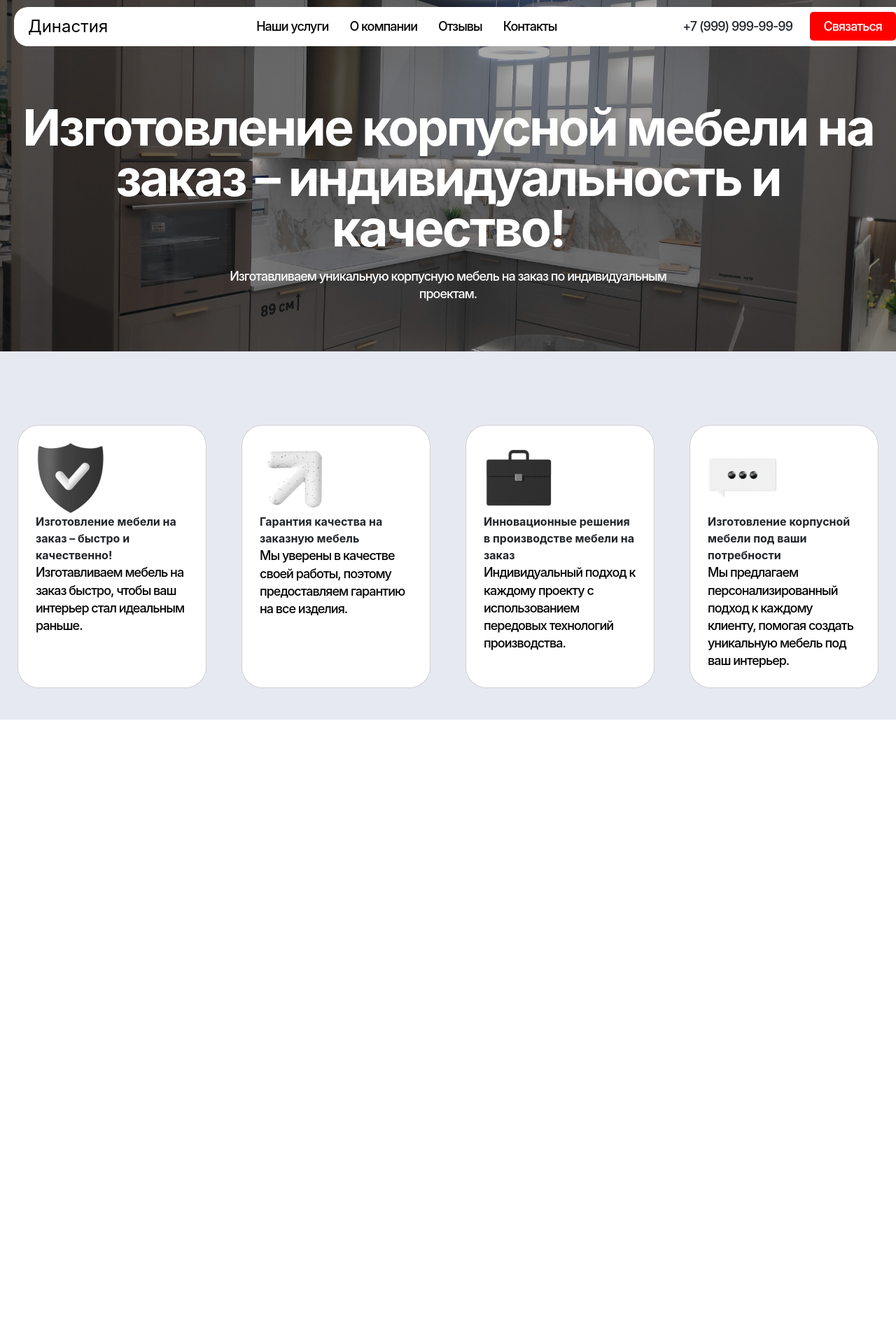
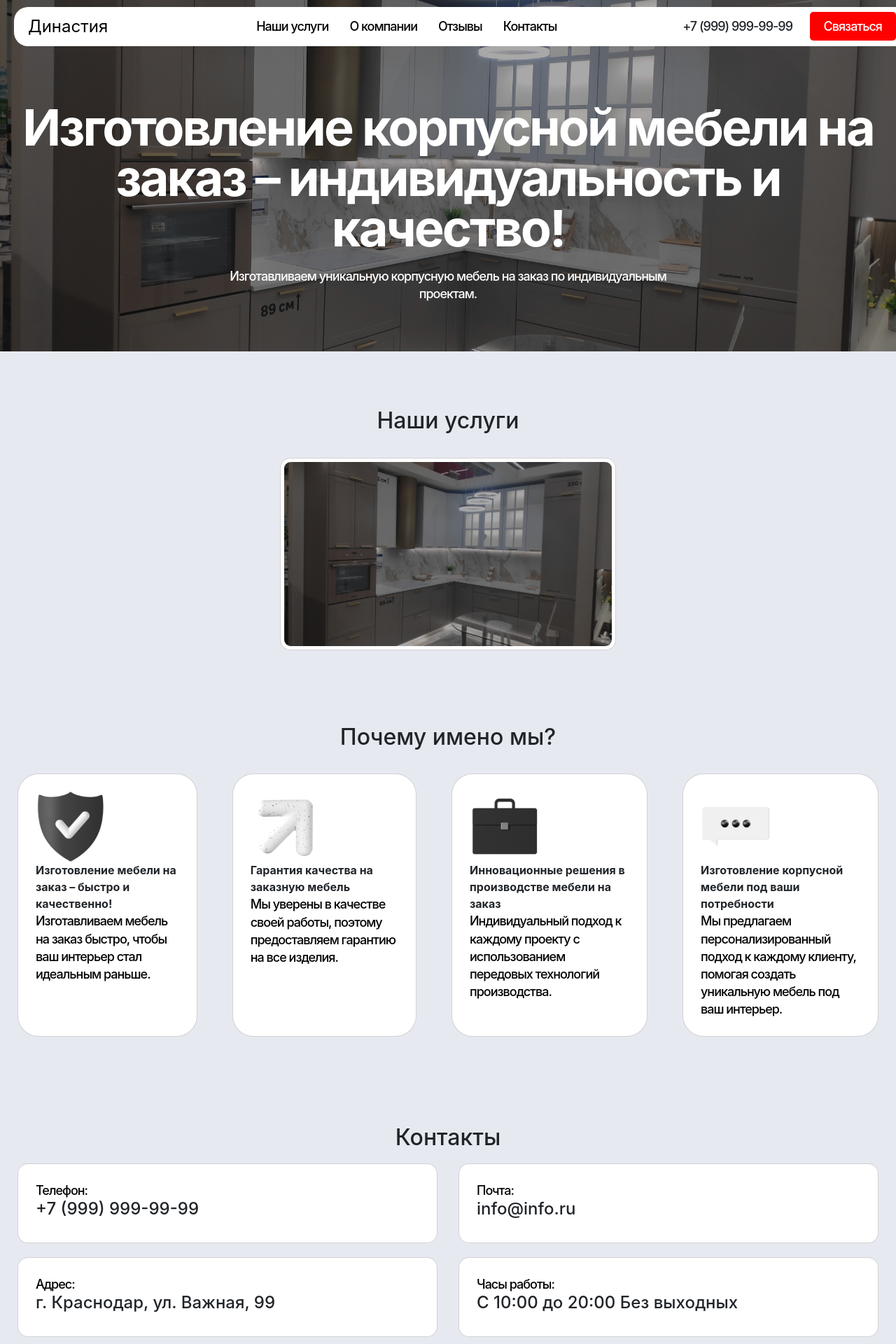
Before and after one commit to Dmitry123654789/FlaskProject, a Flask app: page / in a window 1280 px wide. Shown: the whole page at 70% size. Before the commit the page ends 1028 px from the top, so only its background shows below. Run offline with Flask 3, Linux system fonts and the light colour scheme.

Commit message:
Главная страница расширена

```diff
--- /dev/null
+++ b/static/css/home_page.css
@@ -0,0 +1,153 @@
+
+
+* {
+    margin: 0;
+    padding: 0;
+    box-sizing: border-box;
+}
+
+body {
+    font-family: Inter, Arial !important;
+    background-color: #ffffff;
+}
+
+header {
+    display: flex;
+    align-items: center;
+    justify-content: space-between;
+    background-color: #ffffff;
+    height: max-content;
+    width: 1280px;
+    padding: 10px 20px 10px 20px;
+    border-radius: 20px;
+    filter: brightness(100%)
+}
+
+.logo {
+    font-size: 24px;
+    color: black;
+    vertical-align: middle;
+
+}
+
+ul {
+    text-decoration: none;
+    color: black;
+}
+
+.ul-nav-menu {
+    display: flex;
+    list-style-type: none;
+    margin: 0px;
+}
+
+
+.contact-button {
+    background-color: red;
+    color: white;
+    padding: 10px 20px;
+    border-radius: 5px;
+    text-decoration: none;
+}
+
+.nav-menu {
+    padding: 10px 20px;
+    background-image: url('/static/img/home_page_photo.jpg');
+    background-size: 100% auto;
+    background-position: center;
+    background-repeat: no-repeat;
+    width: 100%;
+    height: auto;
+    max-height: 2268px;
+}
+
+
+.text-header {
+    color: white;
+    font-weight: 700;
+    font-style: normal;
+    font-size: 72px;
+    line-height: 100%;
+    letter-spacing: -3px;
+}
+
+
+a {
+    font-family: Inter, Arial !important;
+    font-weight: 500;
+    font-style: normal;
+    font-size: 18px;
+    line-height: 140%;
+    letter-spacing: -1px;
+    text-decoration: none;
+    color: black;
+}
+
+.card {
+    padding: 25px 25px;
+    background: #FFFFFF;
+    border-radius: 30px;
+    margin: 25px 25px;
+    align-content: center;
+}
+
+.card-span {
+    font-weight: bold;
+    text-align: left;
+}
+
+.card-a {
+    text-align: left;
+}
+
+.cards {
+    padding-top: 0px;
+    padding-bottom: 20px;
+    display: flex;
+    width: 100%;
+    justify-content: center;
+}
+
+.background-fill {
+    background: rgba(231, 233, 241, 1);
+}
+
+.card-contact {
+    border-radius: 15px;
+    min-width: 600px;
+    margin: 10px;
+}
+
+.cards-contact {
+    display: flex;
+    flex-direction: row;
+    gap: 10px;
+    justify-content: center;
+}
+
+.card-service {
+    content:url(/static/img/home_page_photo.jpg);
+    border-radius: 15px;
+    padding: 5px;
+    max-width: 480px;
+    max-height: 348px;
+    transition: 1s;
+}
+.card-service:hover {
+    transform: scale(1.1);
+}
+@media (max-width: 768px) { /* На узких экранах (<768px) */
+    .cards-contact {
+        flex-direction: column; /* Меняем на колонку */
+        align-items: center; /* Центрируем */
+    }
+
+    .card-contact {
+    min-width: 300px;
+    }
+
+    .card-service {
+    max-width: 260px;
+        max-height: 330px;
+}
+}
--- a/templates/base.html
+++ b/templates/base.html
@@ -6,7 +6,7 @@
     <link href="https://cdn.jsdelivr.net/npm/bootstrap@5.3.3/dist/css/bootstrap.min.css" rel="stylesheet"
           integrity="sha384-QWTKZyjpPEjISv5WaRU9OFeRpok6YctnYmDr5pNlyT2bRjXh0JMhjY6hW+ALEwIH" crossorigin="anonymous">
     <link href="{{ url_for('static', filename='css/style.css') }}" rel="stylesheet">
-    <link href="{{ url_for('static', filename='css/nav_menu.css') }}" rel="stylesheet">
+    <link href="{{ url_for('static', filename='css/home_page.css') }}" rel="stylesheet">
     <link rel="icon" href="{{ url_for('static', filename='img/icon.png') }}">
     <title>Династия</title>
 
--- a/templates/home.html
+++ b/templates/home.html
@@ -25,28 +25,74 @@
         мебель на заказ по индивидуальным<br>проектам.</a></div>
 </div>
 
-<div align="center" class="cards">
-    <div class="card" style="width: 280px">
+<div align="center" class="background-fill" style="padding-top: 80px;" id="service">
+    <h2>Наши услуги</h2>
+    <div class="cards-contact">
+        <a href="/citchen"><div>
+            <div class="card card-service" align="left"></div>
+
+        </div></a>
+    </div>
+</div>
+
+<div align="center" class="background-fill" style="padding-top: 80px;" id="about">
+    <h2>Почему имено мы?</h2>
+    <div class="cards">
+        <div class="card" style="max-width: 280px">
             <img width="100px" src="/static/img/xit.png">
             <span class="card-span">Изготовление мебели на заказ – быстро и качественно!<br></span>
             <a class="card-a">Изготавливаем мебель на заказ быстро, чтобы ваш интерьер стал идеальным раньше.</a>
         </div>
-    <div class="card" style="width: 280px">
+        <div class="card" style="max-width: 280px">
             <img width="100px" src="/static/img/strelka.png">
             <span class="card-span">Гарантия качества на заказную мебель<br></span>
             <a class="card-a">Мы уверены в качестве своей работы, поэтому предоставляем гарантию на все изделия.</a>
         </div>
-    <div class="card" style="width: 280px">
+        <div class="card" style="max-width: 280px">
             <img width="100px" src="/static/img/cemodan.png">
             <span class="card-span">Инновационные решения в производстве мебели на заказ<br></span>
             <a class="card-a">Индивидуальный подход к каждому проекту с использованием передовых технологий
                 производства.</a>
         </div>
-    <div class="card" style="width: 280px">
+        <div class="card" style="max-width: 280px">
             <img width="100px" src="/static/img/mesage.png">
             <span class="card-span">Изготовление корпусной мебели под ваши потребности<br></span>
-        <a class="card-a">Мы предлагаем персонализированный подход к каждому клиенту, помогая создать уникальную мебель
+            <a class="card-a">Мы предлагаем персонализированный подход к каждому клиенту, помогая создать уникальную
+                мебель
                 под ваш интерьер.</a>
         </div>
     </div>
+</div>
+
+<div class="background-fill" align="center" style="padding-top: 80px;" id="contacts">
+    <h2>Контакты</h2>
+    <div class="cards-contact">
+        <div>
+            <div class="card card-contact" align="left">
+                <a class="card-a">Телефон:</a>
+                <h4>+7 (999) 999-99-99</h4>
+            </div>
+        </div>
+        <div>
+            <div class="card card-contact" align="left">
+                <a class="card-a">Почта:</a>
+                <h4>info@info.ru</h4>
+            </div>
+        </div>
+    </div>
+    <div class="cards-contact">
+        <div>
+            <div class="card card-contact" align="left">
+                <a class="card-a">Адрес:</a>
+                <h4>г. Краснодар, ул. Важная, 99</h4>
+            </div>
+        </div>
+        <div>
+            <div class="card card-contact" align="left">
+                <a class="card-a">Часы работы:</a>
+                <h4>C 10:00 до 20:00 Без выходных</h4>
+            </div>
+        </div>
+    </div>
+</div>
 {% endblock %}
```
Also changed, not shown: static/css/nav_menu.css (deleted). Lines whose indentation alone changed are shown as unchanged.
